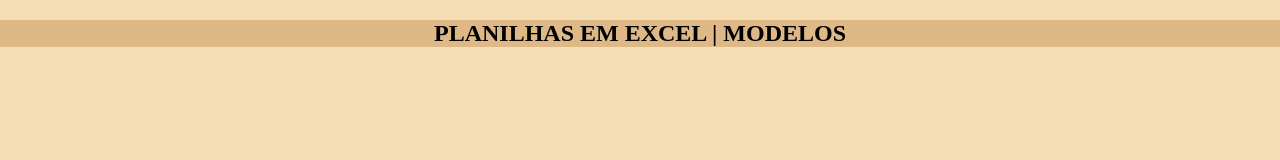
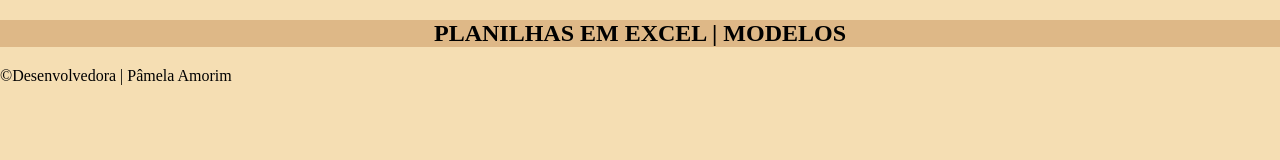
Before and after one commit to Pamelaamo/planilhas-de-excel, a plain HTML site: page index.html in a window 1280 px wide. Drawn offline with Linux system fonts and the light colour scheme.

Commit message:
incluindo footer

```diff
--- a/index.html
+++ b/index.html
@@ -14,6 +14,6 @@
             </h1>
         </section>
     </main>
-    <footer></footer>
+    <footer>&copy;Desenvolvedora | Pâmela Amorim</footer>
 </body>
 </html>
```
